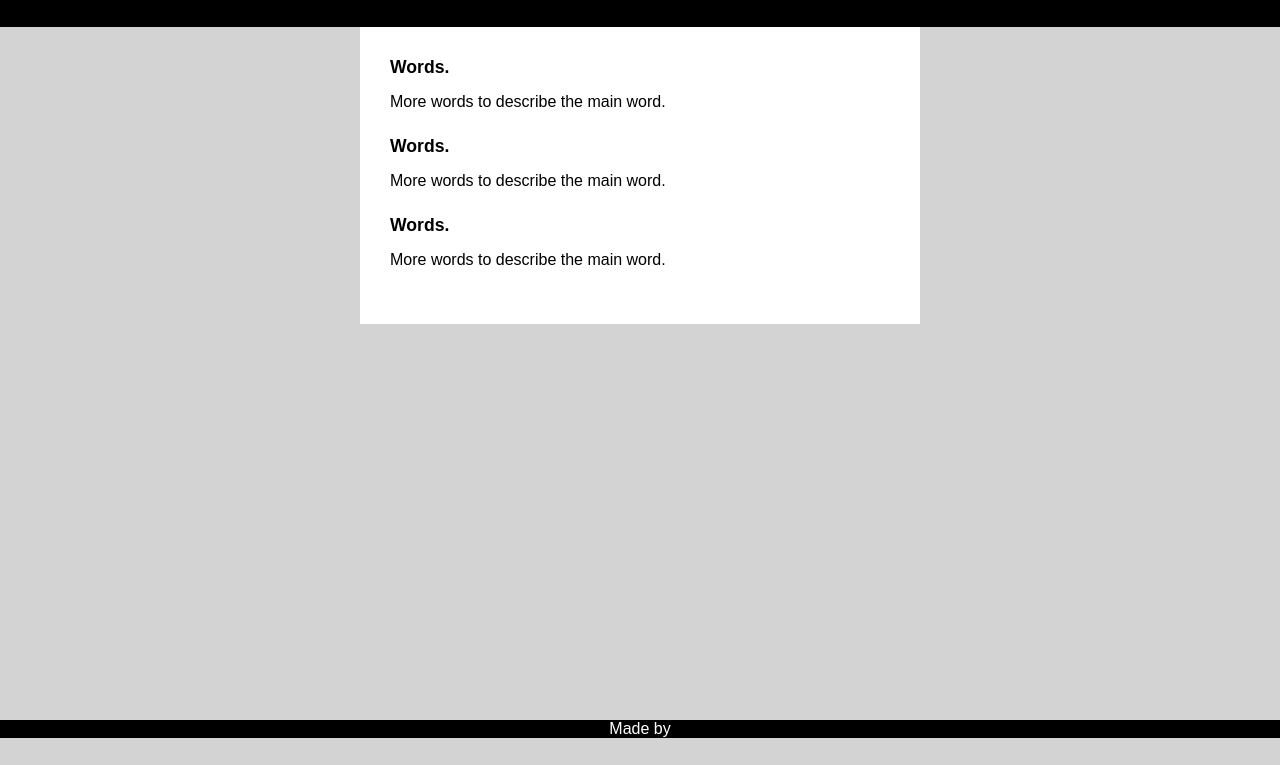
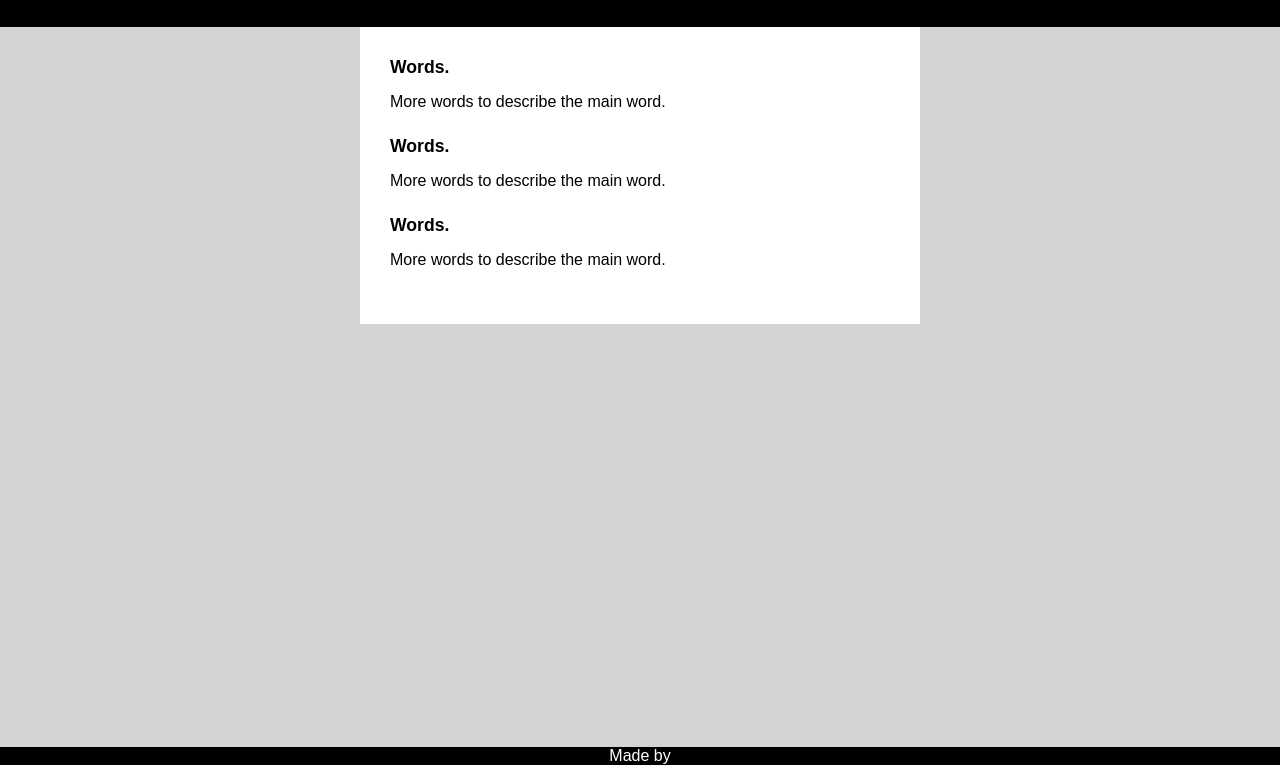
Before and after one commit to WoahJo/restaurant-page, a plain HTML site: page index.html in a window 1280 px wide. Shown: the part 62-827 px from the top of the page. Before the commit the page ends 800 px from the top, so only its background shows below. Drawn offline with Linux system fonts and the light colour scheme.

Commit message:
fixed the footer

```diff
--- a/style.css
+++ b/style.css
@@ -6,10 +6,9 @@ html, body {
     height: 100%;
 }
 
-#content {
+body {
     display: flex;
     flex-direction: column;
-    justify-content: space-between;
 }
 
 .header {
@@ -47,7 +46,7 @@ li:hover {
     display: flex;
     flex-direction: column;
     align-items: center;
-    height: 100%;
+    min-height: 90vh;
 }
 
 .card {
@@ -69,8 +68,7 @@ li:hover {
 }
 
 footer {
-    position: fixed;
-    bottom: 0;
+    margin-top: auto;
     background: black;
     color: white;
     width: 100%;
```
